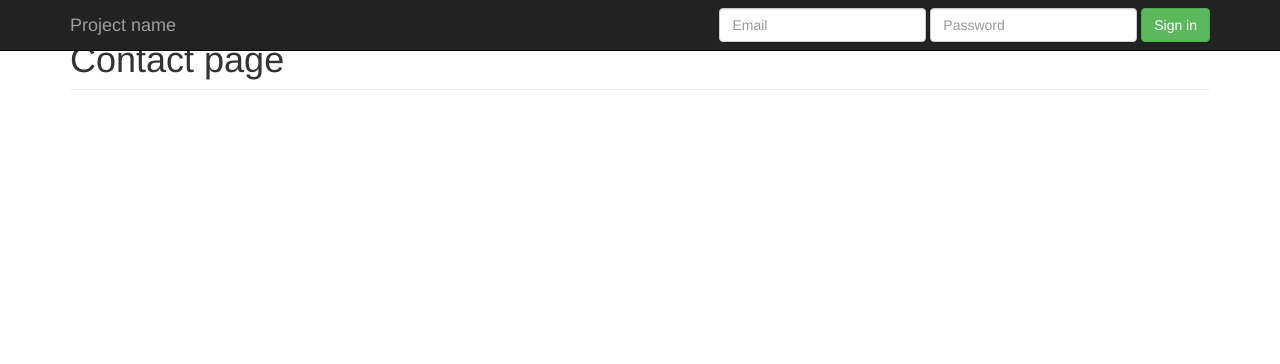
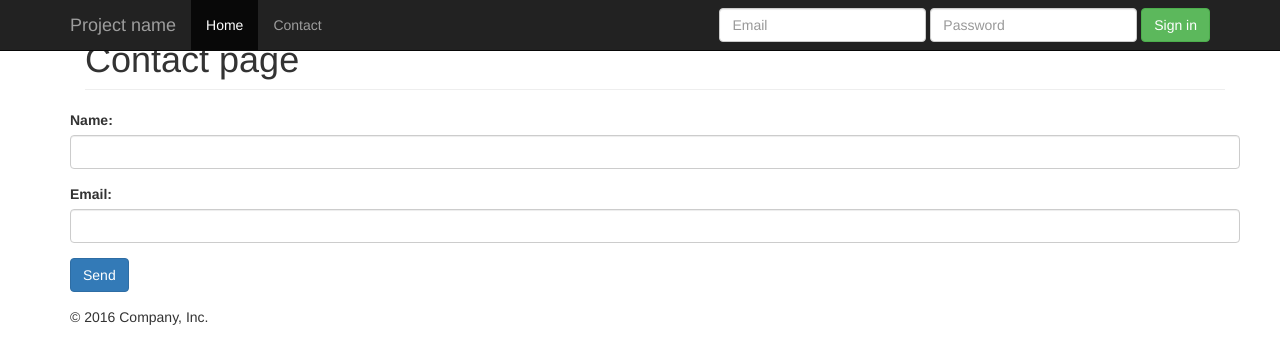
Before and after one commit to kaiocesar/simplemooc, a Django app: template simplemooc/core/templates/contact.html in a window 1280 px wide. Shown: the top 364 px of the page. Run offline with Django 3.2, Linux system fonts and the light colour scheme; the template is opened without the code that fills it, so the values that code supplies are empty; some libraries are stand-ins or nearby versions.

Commit message:
base template

```diff
--- /dev/null
+++ b/simplemooc/core/templates/base.html
@@ -0,0 +1,74 @@
+{% load static %}
+<!DOCTYPE html>
+<html lang="en">
+  <head>
+    <meta charset="utf-8">
+    <meta http-equiv="X-UA-Compatible" content="IE=edge">
+    <meta name="viewport" content="width=device-width, initial-scale=1">
+    <meta name="description" content="">
+    <meta name="author" content="">
+    <link rel="icon" href="favicon.ico">
+
+    <title>Simple Mooc</title>
+
+    <link href="{% static 'css/bootstrap.min.css' %}" rel="stylesheet">
+
+    <link href="{% static 'css/jumbotron.css' %}" rel="stylesheet">
+
+  </head>
+
+  <body>
+
+    <nav class="navbar navbar-inverse navbar-fixed-top">
+      <div class="container">
+        <div class="navbar-header">
+          <button type="button" class="navbar-toggle collapsed" data-toggle="collapse" data-target="#navbar" aria-expanded="false" aria-controls="navbar">
+            <span class="sr-only">Toggle navigation</span>
+            <span class="icon-bar"></span>
+            <span class="icon-bar"></span>
+            <span class="icon-bar"></span>
+          </button>
+          <a class="navbar-brand" href="#">Project name</a>
+
+          <ul class="nav navbar-nav">
+            <li class="active"><a href="{% url 'home' %}">Home</a></li>
+            <li><a href="{% url 'contact' %}">Contact</a></li>
+          </ul>
+
+        </div>
+        <div id="navbar" class="navbar-collapse collapse">
+          <form class="navbar-form navbar-right">
+            <div class="form-group">
+              <input type="text" placeholder="Email" class="form-control">
+            </div>
+            <div class="form-group">
+              <input type="password" placeholder="Password" class="form-control">
+            </div>
+            <button type="submit" class="btn btn-success">Sign in</button>
+          </form>
+        </div><!--/.navbar-collapse -->
+      </div>
+    </nav>
+
+    <!-- Main jumbotron for a primary marketing message or call to action -->
+
+
+    <div class="container">
+
+     {% block content %}{% endblock %}
+
+      <footer>
+        <p>&copy; 2016 Company, Inc.</p>
+      </footer>
+    </div> <!-- /container -->
+
+    <script src="https://ajax.googleapis.com/ajax/libs/jquery/1.11.3/jquery.min.js"></script>
+
+    <script>
+    	window.jQuery || document.write('<script src="../../assets/js/vendor/jquery.min.js"><\/script>')
+    </script>
+
+    <script src="{% static 'js/bootstrap.min.js' %}"></script>
+
+  </body>
+</html>
--- a/simplemooc/core/templates/contact.html
+++ b/simplemooc/core/templates/contact.html
@@ -1,60 +1,21 @@
-{% load static %}
-<!DOCTYPE html>
-<html lang="en">
-  <head>
-    <meta charset="utf-8">
-    <meta http-equiv="X-UA-Compatible" content="IE=edge">
-    <meta name="viewport" content="width=device-width, initial-scale=1">
-    <meta name="description" content="">
-    <meta name="author" content="">
-    <link rel="icon" href="favicon.ico">
-
-    <title>Simple Mooc - Contact</title>
-
-    <link href="{% static 'css/bootstrap.min.css' %}" rel="stylesheet">
-
-    <link href="{% static 'css/jumbotron.css' %}" rel="stylesheet">
-
-  </head>
-
-  <body>
-
-    <nav class="navbar navbar-inverse navbar-fixed-top">
+{%extends 'base.html' %}
+{% block content %}
 <div class="container">
-        <div class="navbar-header">
-          <button type="button" class="navbar-toggle collapsed" data-toggle="collapse" data-target="#navbar" aria-expanded="false" aria-controls="navbar">
-            <span class="sr-only">Toggle navigation</span>
-            <span class="icon-bar"></span>
-            <span class="icon-bar"></span>
-            <span class="icon-bar"></span>
-          </button>
-          <a class="navbar-brand" href="#">Project name</a>
-        </div>
-        <div id="navbar" class="navbar-collapse collapse">
-          <form class="navbar-form navbar-right">
+  <h1 class="page-header">Contact page</h1>
+  <div class="row">
+    <form class="form">
       <div class="form-group">
-              <input type="text" placeholder="Email" class="form-control">
+        <label>Name:</label>
+        <input class="form-control" name="name" />
       </div>
       <div class="form-group">
-              <input type="password" placeholder="Password" class="form-control">
+        <label>Email:</label>
+        <input class="form-control" name="name" />
       </div>
-            <button type="submit" class="btn btn-success">Sign in</button>
+      <div class="form-group">
+        <button class="btn btn-primary btn-md">Send</button>
+      </div>
     </form>
-        </div><!--/.navbar-collapse -->
   </div>
-    </nav>
-
-    <div class="container">
-      <h1 class="page-header">Contact page</h1>
 </div>
-
-    <script src="https://ajax.googleapis.com/ajax/libs/jquery/1.11.3/jquery.min.js"></script>
-
-    <script>
-    	window.jQuery || document.write('<script src="../../assets/js/vendor/jquery.min.js"><\/script>')
-    </script>
-
-    <script src="{% static 'js/bootstrap.min.js' %}"></script>
-
-  </body>
-</html>
+{% endblock %}
```
Also changed, not shown: simplemooc/core/templates/home.html (+4 -70 lines). Lines whose indentation alone changed are shown as unchanged.
